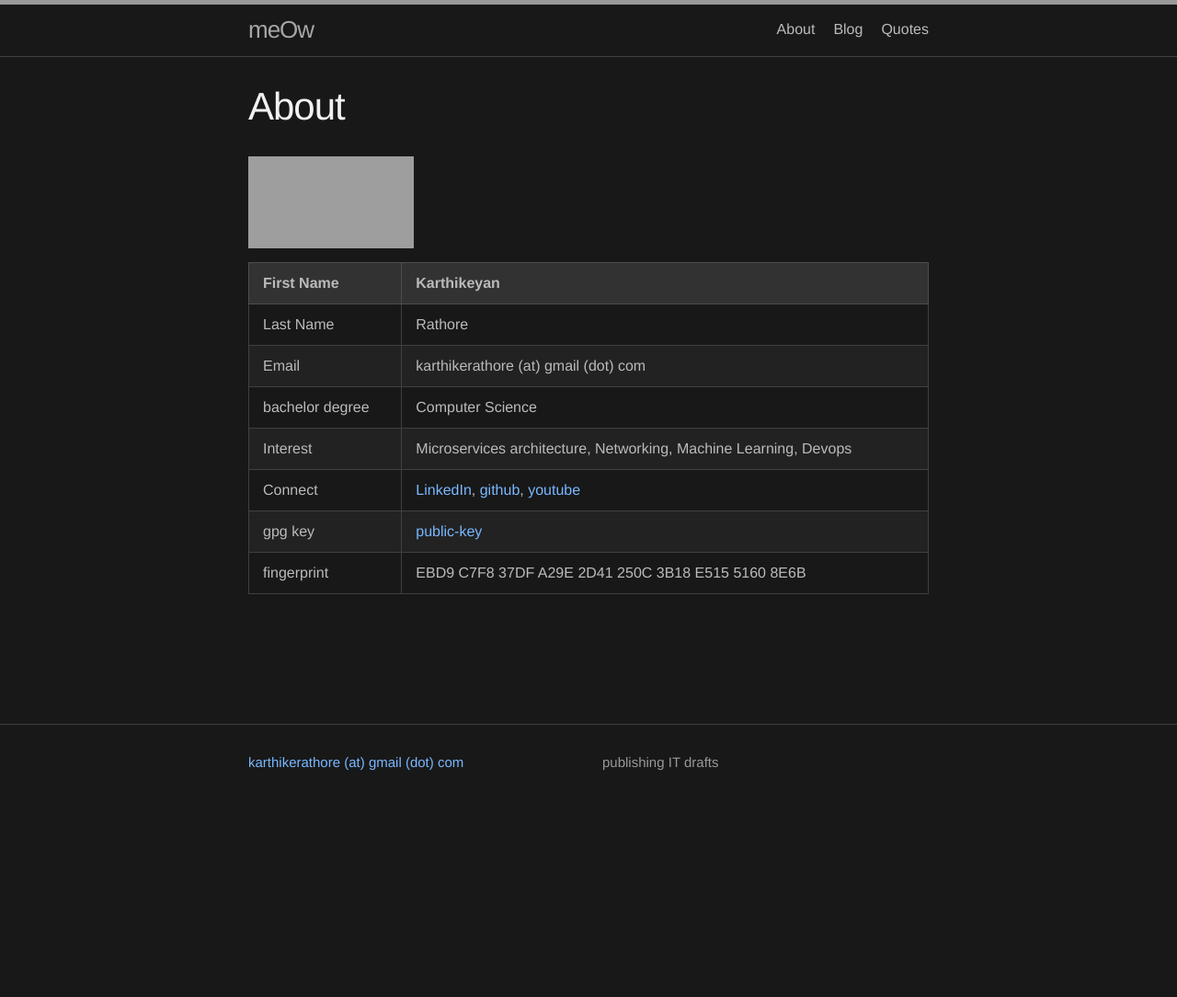
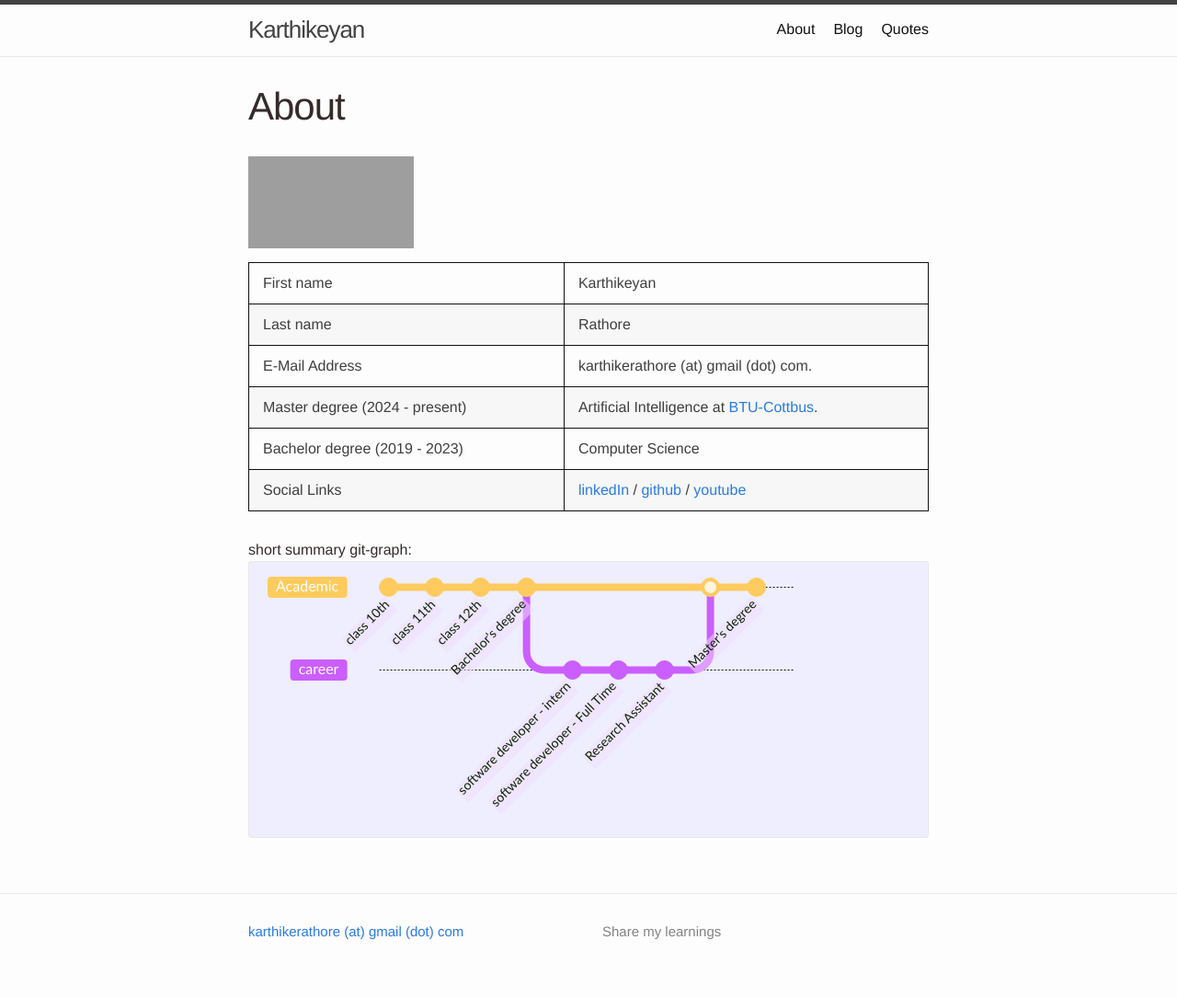
Before and after one commit to karthikeyanrathore/karthikeyanrathore.github.io, a Jekyll site: the page built from about.md, in a window 1280 px wide. Shown: the whole page at 92% size. Built offline with Jekyll 4.4.1, drawn with Linux system fonts in a browser that asks for light colours; before the commit the page ends 900 px from its top, so only the background shows below that; grey boxes are pictures that could not be loaded.

Commit message:
2025 update

```diff
--- a/_config.yml
+++ b/_config.yml
@@ -13,11 +13,11 @@
 # you will see them accessed via {{ site.title }}, {{ site.email }}, and so on.
 # You can create any custom variable you would like, and they will be accessible
 # in the templates via {{ site.myvariable }}.
-title: meOw
+title: Karthikeyan
 author:
   email: karthikerathore (at) gmail (dot) com
 description: > # this means to ignore newlines until "baseurl:"
-  publishing IT drafts
+  Share my learnings
 baseurl: "" # the subpath of your site, e.g. /blog
 url: "" # the base hostname & protocol for your site, e.g. http://example.com
 # twitter_username:
@@ -32,8 +32,8 @@ plugins:
   - jekyll-target-blank
   - jekyll-sitemap
 
-minima:
-  skin: dark
+# minima:
+#   skin: dark
 
 # Exclude from processing.
 # The following items will not be processed, by default. Create a custom list
--- a/_includes/mermaid.html
+++ b/_includes/mermaid.html
@@ -4,7 +4,7 @@
 <script>
 $(document).ready(function() {
     mermaid.initialize({
-        theme: 'dark'
+        theme: 'light'
     });
 });
 </script>
--- a/_sass/minima/_base.scss
+++ b/_sass/minima/_base.scss
@@ -5,13 +5,27 @@ html {
 /**
  * Reset some basic elements
  */
-body, h1, h2, h3, h4, h5, h6,
-p, blockquote, pre, hr,
-dl, dd, ol, ul, figure {
+body,
+h1,
+h2,
+h3,
+h4,
+h5,
+h6,
+p,
+blockquote,
+pre,
+hr,
+dl,
+dd,
+ol,
+ul,
+figure {
   margin: 0;
   padding: 0;
 
 }
+
 
 
 
@@ -20,13 +34,13 @@ dl, dd, ol, ul, figure {
  */
 body {
   font: $base-font-weight #{$base-font-size}/#{$base-line-height} $base-font-family;
-  color: #f1f1f1;
+  color: #362a2a;
   background-color: $background-color;
   -webkit-text-size-adjust: 100%;
   -webkit-font-feature-settings: "kern" 1;
-     -moz-font-feature-settings: "kern" 1;
-       -o-font-feature-settings: "kern" 1;
-          font-feature-settings: "kern" 1;
+  -moz-font-feature-settings: "kern" 1;
+  -o-font-feature-settings: "kern" 1;
+  font-feature-settings: "kern" 1;
   font-kerning: normal;
   display: flex;
   min-height: 100vh;
@@ -39,9 +53,19 @@ body {
 /**
  * Set `margin-bottom` to maintain vertical rhythm
  */
-h1, h2, h3, h4, h5, h6,
-p, blockquote, pre,
-ul, ol, dl, figure,
+h1,
+h2,
+h3,
+h4,
+h5,
+h6,
+p,
+blockquote,
+pre,
+ul,
+ol,
+dl,
+figure,
 %vertical-rhythm {
   margin-bottom: $spacing-unit * .5;
 }
@@ -55,7 +79,8 @@ hr {
  * `main` element
  */
 main {
-  display: block; /* Default value of `display` of `main` element is 'inline' in IE 11. */
+  display: block;
+  /* Default value of `display` of `main` element is 'inline' in IE 11. */
 }
 
 
@@ -73,7 +98,7 @@ img {
 /**
  * Figures
  */
-figure > img {
+figure>img {
   display: block;
 }
 
@@ -86,13 +111,15 @@ figcaption {
 /**
  * Lists
  */
-ul, ol {
+ul,
+ol {
   margin-left: $spacing-unit;
 }
 
 li {
-  > ul,
-  > ol {
+
+  >ul,
+  >ol {
     margin-bottom: 0;
   }
 }
@@ -102,7 +129,12 @@ li {
 /**
  * Headings
  */
-h1, h2, h3, h4, h5, h6 {
+h1,
+h2,
+h3,
+h4,
+h5,
+h6 {
   font-weight: $base-font-weight;
   color: #EEEEE;
 }
@@ -149,7 +181,8 @@ blockquote {
     margin-bottom: 0;
   }
 
-  i, em {
+  i,
+  em {
     font-style: normal;
   }
 }
@@ -176,7 +209,7 @@ pre {
   padding: 8px 12px;
   overflow-x: auto;
 
-  > code {
+  >code {
     border: 0;
     padding-right: 0;
     padding-left: 0;
@@ -257,18 +290,23 @@ table {
   color: $table-text-color;
   border-collapse: collapse;
   border: 1px solid $table-border-color;
+
   tr {
     &:nth-child(even) {
       background-color: $table-zebra-color;
     }
   }
-  th, td {
+
+  th,
+  td {
     padding: ($spacing-unit * 33.3333333333 * .01) ($spacing-unit * .5);
   }
+
   th {
     background-color: $table-header-bg-color;
     border: 1px solid $table-header-border;
   }
+
   td {
     border: 1px solid $table-border-color;
   }
@@ -277,6 +315,6 @@ table {
     display: block;
     overflow-x: auto;
     -webkit-overflow-scrolling: touch;
-            -ms-overflow-style: -ms-autohiding-scrollbar;
+    -ms-overflow-style: -ms-autohiding-scrollbar;
   }
 }
--- a/_sass/minima/skins/auto.scss
+++ b/_sass/minima/skins/auto.scss
@@ -31,8 +31,8 @@ $lm-border-color-03:       $lm-brand-color-dark !default;
 $lm-table-text-color:      lighten($lm-text-color, 18%) !default;
 $lm-table-zebra-color:     lighten($lm-brand-color, 46%) !default;
 $lm-table-header-bg-color: lighten($lm-brand-color, 43%) !default;
-$lm-table-header-border:   lighten($lm-brand-color, 37%) !default;
-$lm-table-border-color:    $lm-border-color-01 !default;
+$lm-table-header-border:   #111111 !default;
+$lm-table-border-color:    #111111 !default;
 
 
 // Syntax highlighting styles should be adjusted appropriately for every "skin"
@@ -41,7 +41,7 @@ $lm-table-border-color:    $lm-border-color-01 !default;
 @mixin lm-highlight {
   .highlight {
     .c     { color: #998; font-style: italic } // Comment
-    .err   { color: #a61717; background-color: #e3d2d2 } // Error
+    .err   { color: #efefef; background-color: #e3d2d2 } // Error
     .k     { font-weight: bold } // Keyword
     .o     { font-weight: bold } // Operator
     .cm    { color: #998; font-style: italic } // Comment.Multiline
@@ -106,7 +106,7 @@ $lm-table-border-color:    $lm-border-color-01 !default;
 // Dark mode
 // ---------
 
-$dm-brand-color:           #999999 !default;
+$dm-brand-color:           #d87a7a !default;
 $dm-brand-color-light:     lighten($dm-brand-color, 5%) !default;
 $dm-brand-color-dark:      darken($dm-brand-color, 35%) !default;
 
--- a/about.md
+++ b/about.md
@@ -6,17 +6,38 @@ permalink: /about/
 
 <img src="https://media.giphy.com/media/ODy29v7YAJrck/giphy.gif" width="180" height="100" />
 
-| First Name       	| Karthikeyan                                                                                                                                                                 	|
-|------------------	|-----------------------------------------------------------------------------------------------------------------------------------------------------------------------------	|
-| Last Name        	| Rathore                                                                                                                                                                     	|
-| Email            	| karthikerathore (at) gmail (dot) com                                                                                                                                                   	|
-| bachelor degree  	| Computer Science                                                                                                                                                            	|
-| Interest         	| Microservices architecture, Networking, Machine Learning, Devops                                                                                                            	|
-| Connect          	| [LinkedIn](https://www.linkedin.com/in/karthikeyan-rathore/),  [github](https://github.com/karthikeyanrathore/), [youtube](https://www.youtube.com/@karthikeyanrathore1486) 	|
-| gpg key          	| [public-key](https://gist.githubusercontent.com/karthikeyanrathore/0ab93ca9d876a0914825d242ed0d5ee8/raw/82138ff50e962bc573289dd5e41e5662182eb5a2/public-key.txt)            	|
-| fingerprint      	| EBD9 C7F8 37DF A29E 2D41  250C 3B18 E515 5160 8E6B                                                                                                                          	|
+|---|---|
+| First name  | Karthikeyan |
+| Last name  | Rathore |
+| E-Mail Address | karthikerathore (at) gmail (dot) com.          |
+| Master degree (2024 - present) | Artificial Intelligence at [BTU-Cottbus](https://www.b-tu.de/).   <br>  |
+| Bachelor degree (2019 - 2023) | Computer Science |
+| Social Links | [linkedIn](https://www.linkedin.com/in/karthikeyan-rathore/) / [github](https://github.com/karthikeyanrathore/) / [youtube](https://www.youtube.com/@karthikeyanrathore1486) |
+
+<html>
+  <body>
+    short summary git-graph:
+    <pre class="mermaid">
+    %%{init: { 'logLevel': 'debug', 'theme': 'base','themeVariables': {'commitLabelFontSize': '14px', 'gitBranchLabel0': '#ffffff', 'gitBranchLabel1':'#ffffff'}, 'gitGraph': {'showBranches': true, 'showCommitLabel':true,'mainBranchName': 'Academic'}} }%%
+    gitGraph
+        commit id: "class 10th"
+        commit id: "class 11th"
+        commit id: "class 12th"
+        commit id: "Bachelor's degree"
+        branch career
+        checkout career
+        commit id: "software developer - intern"
+        commit id: "software developer - Full Time"
+        commit id: "Research Assistant"
+        checkout Academic
+        merge career
+        commit id: "Master's degree"
+    </pre>
 
 
-<!-- ![Alt Text](https://media.giphy.com/media/ODy29v7YAJrck/giphy.gif) -->
-
-<!-- <img src="https://media.giphy.com/media/ODy29v7YAJrck/giphy.gif" width="180" height="100" /> -->
+    <script type="module">
+      import mermaid from 'https://cdn.jsdelivr.net/npm/mermaid@11/dist/mermaid.esm.min.mjs';
+      mermaid.initialize({ startOnLoad: true });
+    </script>
+  </body>
+</html>
```
Also changed, not shown: Gemfile.lock, 2 other files.
